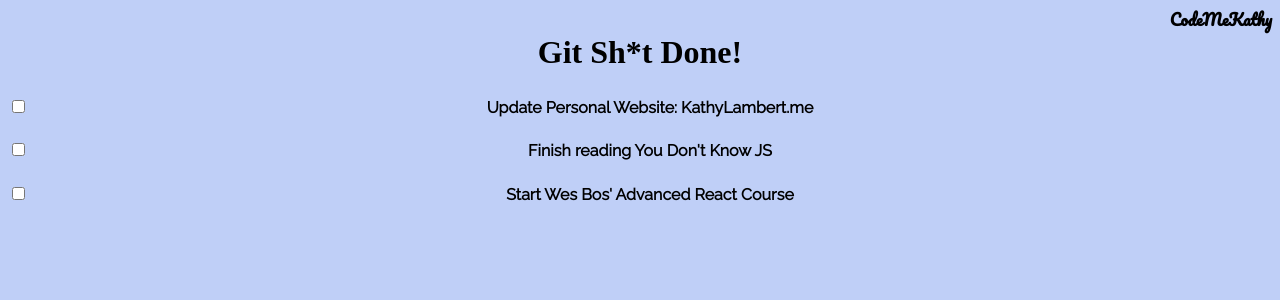
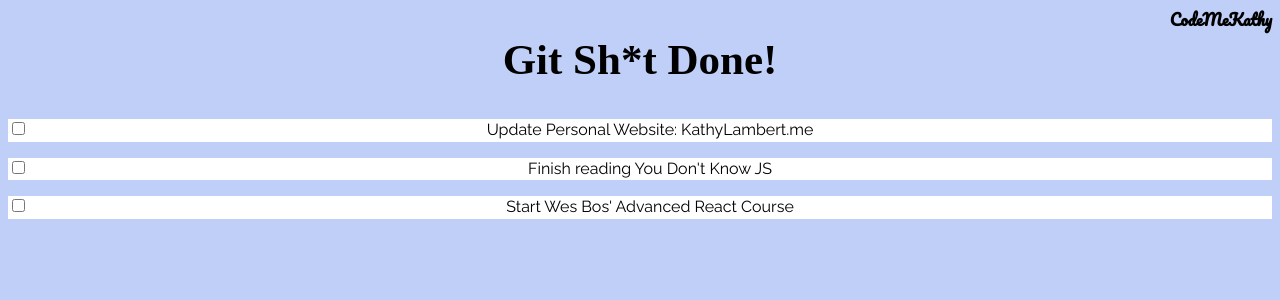
Before and after one commit to CodeMeKathy/reactcc, a React (Create React App) app: page / in a window 1280 px wide. Shown: the top 300 px of the page. Built offline with nearby package versions, Linux system fonts and the light colour scheme; a web font is replaced by a local one.

Commit message:
Added styling and checkboxes to the TodoItem component.  Added onChange event listener to console.log the todoItem id when the corresponding checkbox is checked.

```diff
--- a/src/App.css
+++ b/src/App.css
@@ -36,12 +36,17 @@ body {
 
 .header-title {
   margin-top: 0;
+ font-size: 43px;
+}
 
+.todoDiv {
+ background-color: '#eeeeee';
 }
+
 
 .todos {
   font-family: 'Raleway', sans-serif;
-
+  background-color: '#eeeeee';
 }
 
 .checkbox {
--- a/src/App.js
+++ b/src/App.js
@@ -26,13 +26,18 @@ class App extends Component {
       }
     ]
   }
+
+  markTodoComplete = (id) => {
+    console.log(id)
+  }
+
   render() {
     // console.log(this.state.todos)
     return (
       <div className="App">
         <h4 className='logo'>CodeMeKathy</h4>
         <h1 className='header-title'>Git Sh*t Done!</h1>
-        <Todos todos={this.state.todos} />
+        <Todos todos={this.state.todos} markTodoComplete={this.markTodoComplete} />
       </div>
     );
   }
--- a/src/components/TodoItem.js
+++ b/src/components/TodoItem.js
@@ -1,14 +1,59 @@
-import React, { Component } from 'react'
+import React, { Component } from 'react';
+import PropTypes from 'prop-types';
+
 
 export class TodoItem extends Component {
+
+  getTodoStyle = () => {
+  // If/Else Option
+  //   if(this.props.todos.completed) {
+  //     return {
+  //       textDecoration: 'line-through'
+  //     }
+  //   } else {
+  //     return {
+  //       textDecoration: 'none'
+  //     }
+  //   }
+
+  // }
+  // Turnery Option
+    return {
+      background: 'white',
+      textDecoration: this.props.todos.completed ?
+      'line-through': 'none'
+      }
+    }
+
+  markTodoComplete = (e) => {
+    console.log(this.props)
+    // Without state manager component drilling is utilized to access prop and update.
+  }
+
   render() {
+    const { id, title } = this.props.todos;
     return (
-      <div>
+      // {{inlineStyling}} vice {variable}
+      <div className='todoDiv' style={this.getTodoStyle()}>
         {/* <h4 className='todos' >{ this.props.todos.title  }</h4> */}
-      <input type="checkbox" name="checkbox" className="checkbox"/><h4 className='todos' >{ this.props.todos.title  }</h4>
+        <p className='todos' >
+        <input type="checkbox" name="checkbox" className="checkbox" onChange={this.props.markTodoComplete.bind(this, id)} /> {' '}
+        { title  }
+        </p>
       </div>
         )
   }
 }
 
+// PropTypes
+TodoItem.propTypes = {
+  todos: PropTypes.object.isRequired
+}
+
+// CSS Variables
+
+// const todoStyle = {
+//   backgroundColor: '#eeeeee'
+// }
+
 export default TodoItem
--- a/src/components/Todos.js
+++ b/src/components/Todos.js
@@ -1,13 +1,21 @@
 import React, { Component } from 'react';
-import TodoItem from './TodoItem'
+import TodoItem from './TodoItem';
+import PropTypes from 'prop-types';
+
 
 class Todos extends Component {
   render() {
     // console.log(this.props.todos) // The todos come for the state w/in app.js and is passed down as props and accessed with `this.props.todos`.
-    return this.props.todos.map((todo) => (
-      <TodoItem key={todo.id} todos={todo} />
+    return this.props.todos.map((todo) => ( //Items mapped through create a list which is why a key is necessary
+      <TodoItem key={todo.id} todos={todo} markTodoComplete={this.props.markTodoComplete} />
     ))
   }
 }
 
+// PropTypes
+
+Todos.propTypes = {
+  todos: PropTypes.array.isRequired
+}
+
 export default Todos;
```
